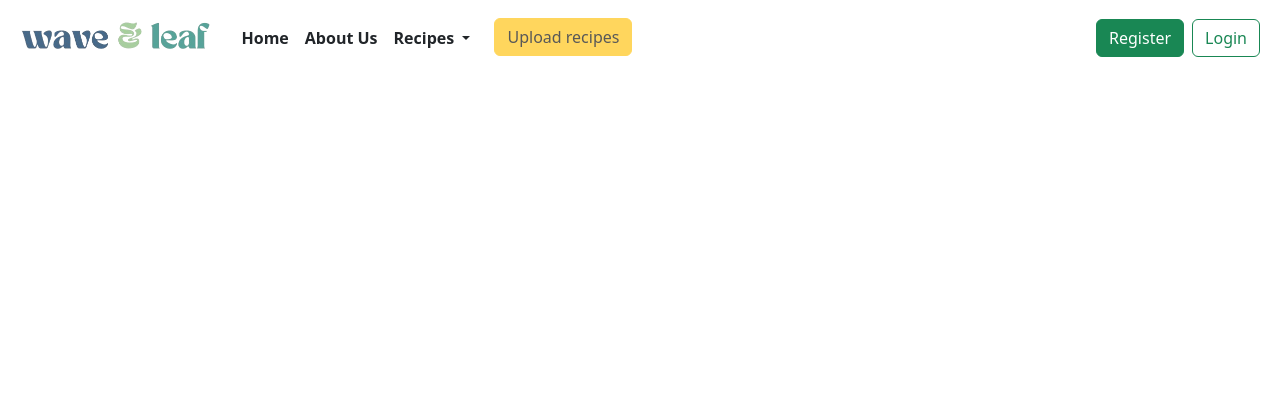
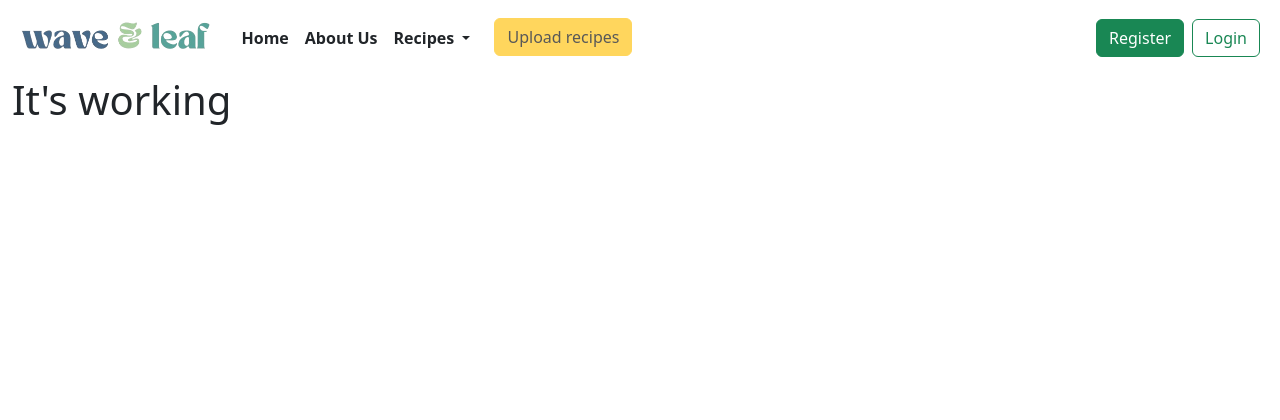
Before and after one commit to parduckids/milestone-project-three, a Flask app: page / in a window 1280 px wide. Shown: the top 420 px of the page. Run offline with Flask 3, Linux system fonts and the light colour scheme.

Commit message:
feat: set up and test  home page using base.html template

```diff
--- a/waveandleaf/routes.py
+++ b/waveandleaf/routes.py
@@ -5,4 +5,4 @@ from waveandleaf.models import User, Category, Recipe, DifficultyLevel
 
 @app.route("/")
 def home():
-    return render_template("base.html")
+    return render_template("home.html")
--- a/waveandleaf/templates/base.html
+++ b/waveandleaf/templates/base.html
@@ -134,7 +134,7 @@
     </header>
 
     <!-- dynamic content -->
-    <main>
+    <main class="container-fluid">
         {% block content %}
         {% endblock %}
     </main>
--- /dev/null
+++ b/waveandleaf/templates/home.html
@@ -0,0 +1,9 @@
+<!-- use base.html as the template of this page, present navigation bar and footer-->
+{% extends "base.html" %}
+{% block content %}
+<div>
+    <!-- test if it's working -->
+    <h1>It's working</h1>
+</div>
+
+{% endblock %}
```
